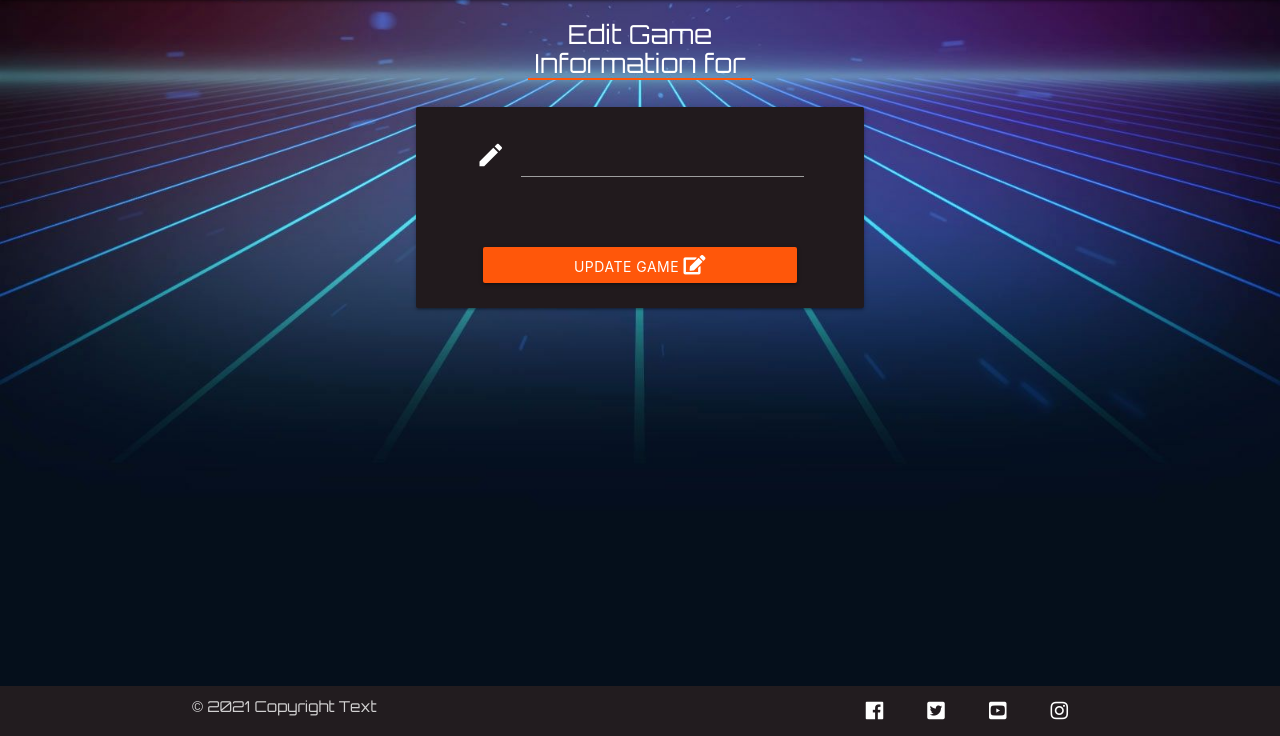
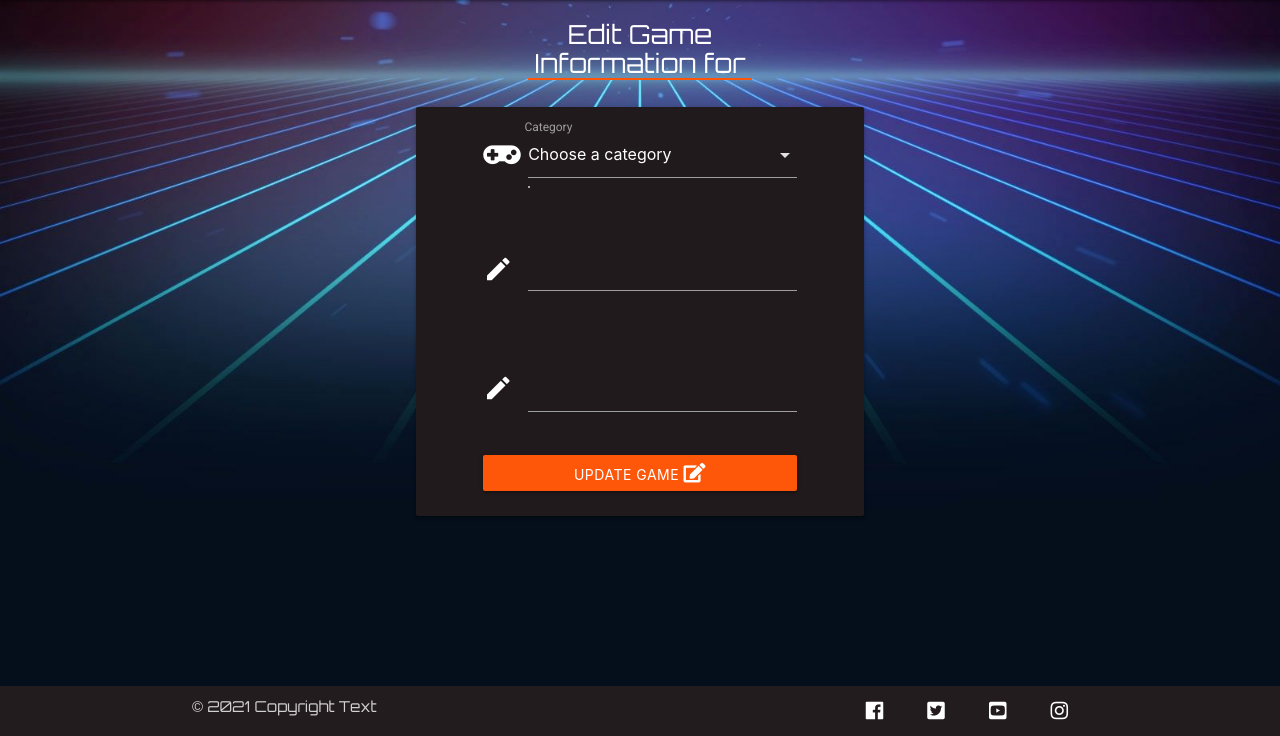
Before and after one commit to KevAndrews/Milestone_Project_3, a Flask app: template templates/edit_game.html in a window 1280 px wide. Shown: the part 64-800 px from the top of the page. Run offline with Flask 2, Linux system fonts and the light colour scheme; the template is opened without the code that fills it, so the values that code supplies are empty; some libraries are stand-ins or nearby versions.

Commit message:
Add edit game features

```diff
--- a/app.py
+++ b/app.py
@@ -131,14 +131,14 @@ def profile(username):
 @app.route("/add_review", methods=["GET", "POST"])
 def add_review():
     if request.method == "POST":
-        review = {
+        submit = {
             "game_name": request.form.get("game_name"),
             "review_description": request.form.get("review_description"),
             "created_date": datetime.today().strftime('%d-%m-%Y'),
             "updated_date": datetime.today().strftime('%d-%m-%Y'),
             "created_by": session["user"]
         }
-        mongo.db.reviews.insert_one(review)
+        mongo.db.reviews.insert_one(submit)
         flash("Review Successfully Added")
         return redirect(url_for("profile", username=get_user()))
 
@@ -181,10 +181,10 @@ def delete_review(review_id):
 @app.route("/add_game", methods=["GET", "POST"])
 def add_game():
     if request.method == "POST":
-        game = {
+        submit = {
 
         }
-        mongo.db.games.insert_one(review)
+        mongo.db.games.insert_one(submit)
         flash("Game Successfully Added")
         return redirect(url_for("profile", username=get_user()))
 
@@ -194,20 +194,33 @@ def add_game():
 
 @app.route("/edit_game/<game_id>", methods=["GET", "POST"])
 def edit_game(game_id):
+    game = mongo.db.games.find_one({"_id": ObjectId(game_id)})
+
     if request.method == "POST":
-        game = mongo.db.games.find_one({"_id": ObjectId(game_id)})
+        img_link = request.form.get("img_link")
+
+        if len(img_link) < 1:
+            img_link = game["img_link"]
+
         submit = {
-
+            "name": game['name'],
+            "description": request.form.get("description"),
+            "category_name": request.form.get("category_name"),
+            "img_link": img_link,
+            "created_date": game['created_date'],
+            "updated_date": datetime.today().strftime('%d-%m-%Y'),
+            "created_by": session["user"]
         }
         mongo.db.games.update({"_id": ObjectId(game_id)}, submit)
         flash("Game Successfully Updated")
         return redirect(url_for("profile", username=get_user()))
 
-    game = mongo.db.games.find_one({"_id": ObjectId(game_id)})
+    categories = mongo.db.categories.find().sort("category_name", 1)
 
     return render_template("edit_game.html",
                             username=get_user(),
-                            game=game)
+                            game=game,
+                            categories=categories)
 
 
 @app.route("/delete_game/<game_id>")
--- a/templates/edit_game.html
+++ b/templates/edit_game.html
@@ -6,9 +6,24 @@
   <div class="row">
     <form class="col s12 m6 offset-m3" method="POST" action="{{ url_for('edit_game', game_id=game._id) }}">
       <div class="card">
-                <!-- Write a review -->
+        <!-- Update Category -->
         <div class="row">
-                    <form class="col s12">
+          <div class="input-field col s8 m8 offset-s2 offset-m2">
+            <i class="fas fa-gamepad prefix white-text"></i>
+            <select id="category_name" name="category_name" class="validate" required>
+              <option value="" disabled selected>Choose a category</option>
+              {% for category in categories %}
+                {% if category.category_name == game.category_name %}
+                  <option value="{{ category.category_name }}" selected>{{ category.category_name }}</option>
+                {% else %}
+                  <option value="{{ category.category_name }}">{{ category.category_name }}</option>
+                {% endif %}
+              {% endfor %}
+            </select>
+            <label for="category_name">Category</label>
+          </div>
+        </div>
+        <!-- Update Description -->
         <div class="row">
           <div class="input-field col s8 m8 offset-s2 offset-m2">
             <i class="material-icons prefix white-text">mode_edit</i>
@@ -17,10 +32,14 @@
             </textarea>
           </div>
         </div>
-                    </form>
+        <!-- Update Description -->
+        <div class="row">
+          <div class="input-field col s8 m8 offset-s2 offset-m2">
+            <i class="material-icons prefix white-text">mode_edit</i>
+            <input id="img_link" name="img_link">
           </div>
-
-                <!-- Update Review -->
+        </div>
+        <!-- Update Game -->
         <div class="row">
           <button type="submit" class="col s8 m8 offset-s2 offset-m2 btn text-shadow">
             Update Game <i class="fas fa-edit"></i>
```
Lines whose indentation alone changed are shown as unchanged.
